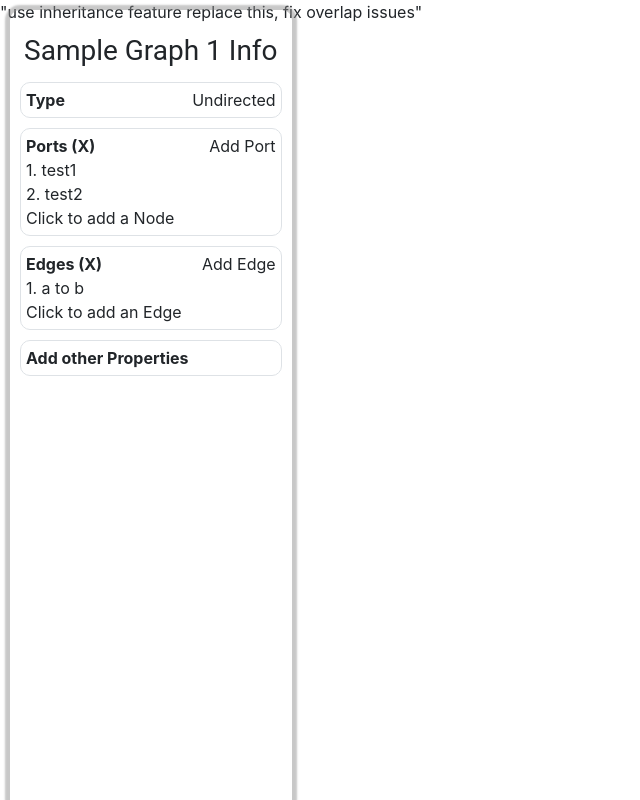
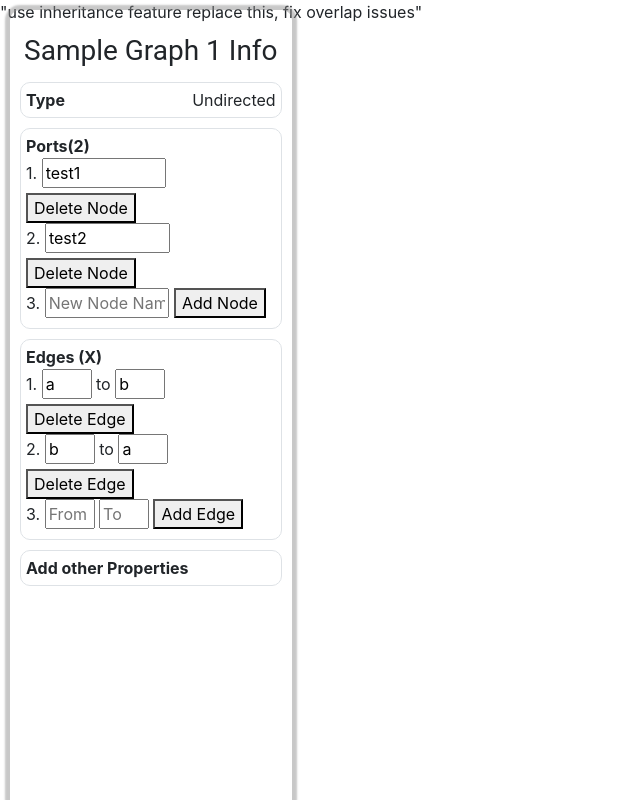
Before and after one commit to danielgiampaolo/CIS4930_Python, a Django app: page / in a window 1280 px wide. Shown: the whole page, without its empty margins (0-640 px from the left). Run offline with Django 3.2, Linux system fonts and the light colour scheme; some libraries are stand-ins or nearby versions.

Commit message:
Updated Edge and Node Display

```diff
--- a/src/graph/views.py
+++ b/src/graph/views.py
@@ -10,7 +10,7 @@ def index(request):
     graph_data = {
         "bottom": "text",
         "nodes": ["test1", "test2"],
-        "edges": ["a to b"],
+        "edges": [["a", "b"], ["b" , "a"]],
         "type": "Undirected",
     }
 
--- /dev/null
+++ b/src/templates/graph_base.html
@@ -0,0 +1,3 @@
+<div class="graph">
+    <div style="height: auto" />
+</div>
--- /dev/null
+++ b/src/templates/graph_context.html
@@ -0,0 +1 @@
+{% extends "graph_base.html" %}
--- a/src/templates/sidebar_base.html
+++ b/src/templates/sidebar_base.html
@@ -11,8 +11,8 @@
 
     <div class="property">
         <div>
-            <span style="font-weight: bold">Ports (X)</span>
-            <span style="float: right">Add Port</span>
+            {% block Ports%}
+            {%endblock%}
             <!--
             <span style="font-weight: bold; float: left; width: 50%">Ports (X)</span>
 			<div class="dropdown">
@@ -29,18 +29,15 @@
         {% block node_list %}
         {% endblock %}
 
-        <span>Click to add a Node</span>
     </div>
 
     <div class="property">
         <div>
             <span style="font-weight: bold">Edges (X)</span>
-            <span style="float: right">Add Edge</span>
         </div>
         {% block edge_list %}
         {% endblock %}
 
-        <span>Click to add an Edge</span>
         <!--<button class ="button">Add an Edge</button>-->
     </div>
     <div class="property">
--- a/src/templates/sidebar_context.html
+++ b/src/templates/sidebar_context.html
@@ -7,18 +7,43 @@
 </p>
 {% endblock %}
 
+{% block Ports %}
+<span style="font-weight: bold">Ports({{ nodes|length }})</span>
+{% endblock %}
+
 {% block node_list %}
 {% for node in nodes %}
-<span style="display: block">
-    {{ forloop.counter }}. {{ node }}
-</span>
+
+<label > {{forloop.counter}}.</label>
+<input style=" width:50%" value="{{ node }}"/>
+<button type="button">Delete Node</button>
+<br/>
+
 {% endfor %}
+
+<label>{{ nodes|length|add:1 }}.</label>
+<input style=" width:50%" placeholder="New Node Name"/>
+<button type="button">Add Node</button>
+<br />
+
 {% endblock %}
 
 {% block edge_list %}
 {% for edge in edges %}
-<span style="display: block">
-    {{ forloop.counter }}. {{ edge }}
-</span>
+<label > {{forloop.counter}}.</label>
+
+<input style=" width:20%" value="{{ edge.0 }}"/>
+<label>to</label>
+<input style=" width:20%" value="{{ edge.1 }}"/>
+<button type="button">Delete Edge</button>
+<br />
+
 {% endfor %}
+
+<label>{{ edges|length|add:1 }}.</label>
+<input style=" width:20%" placeholder="From"/>
+<input style=" width:20%" placeholder="To"/>
+<button type="button">Add Edge</button>
+<br />
+
 {% endblock %}
```
